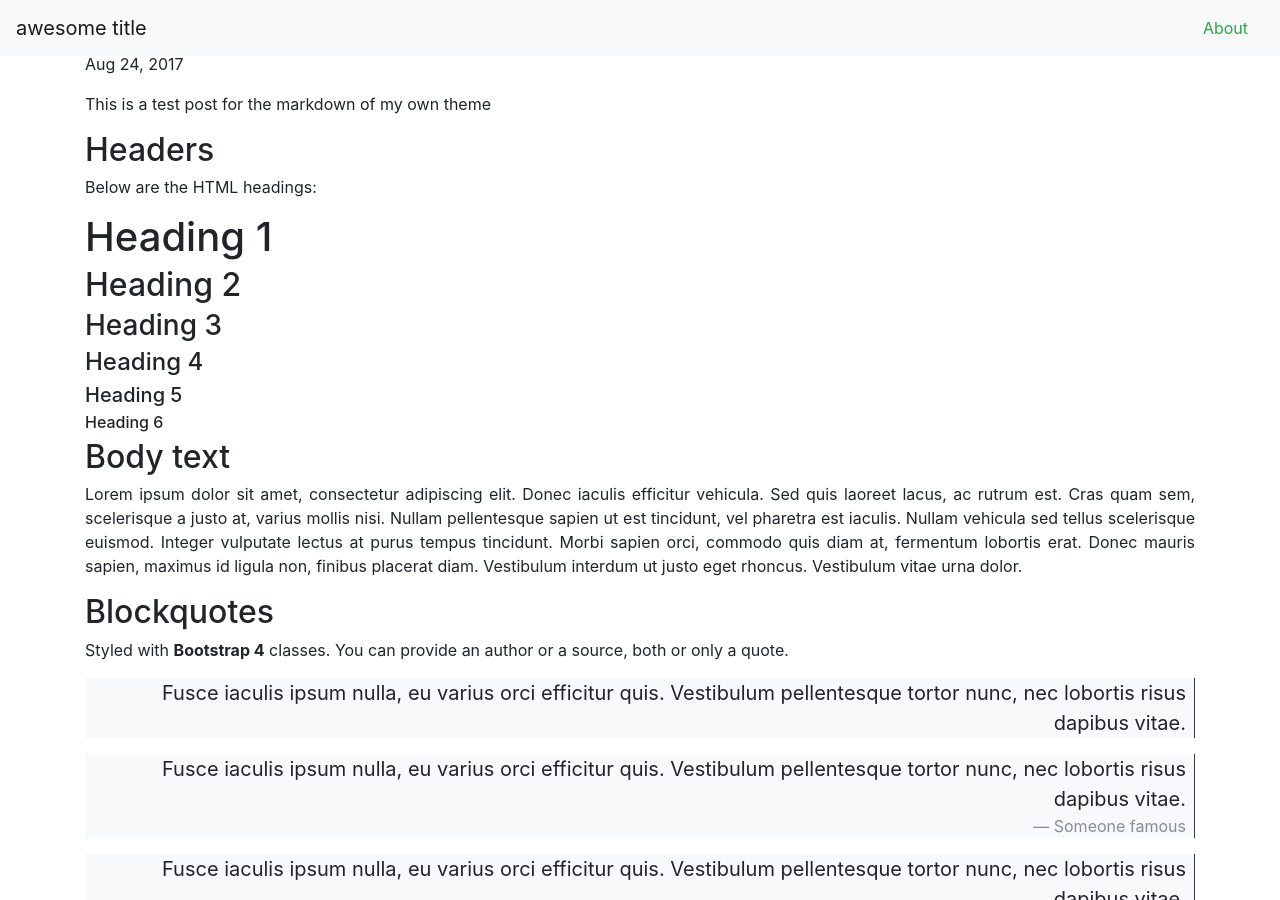
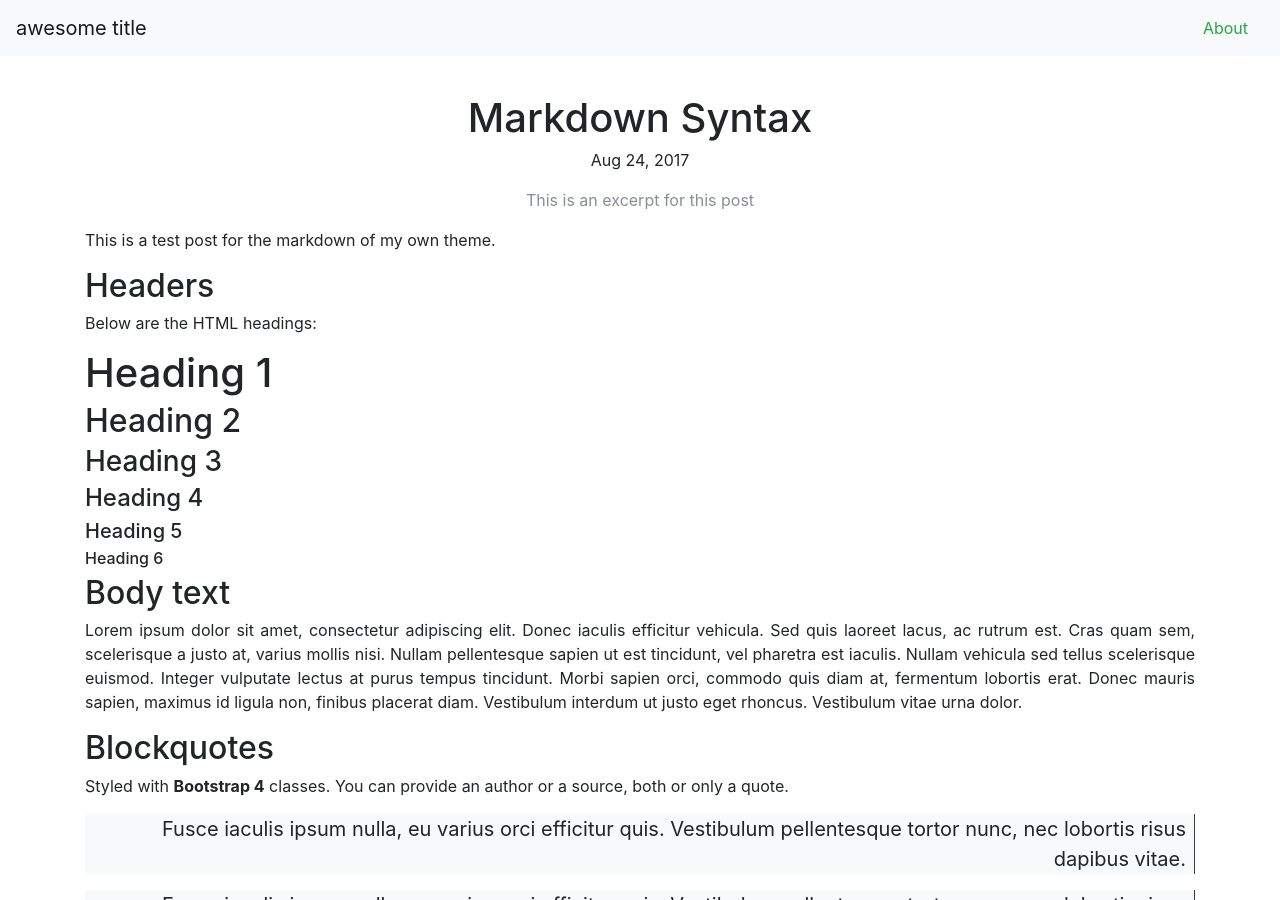
Before and after one commit to wanderlux/wanderlux.github.io, a Jekyll site: the page built from _posts/2017-08-24-markdown-syntax.markdown, in a window 1280 px wide and 900 px high. Built offline with Jekyll 4.4.1, drawn with Linux system fonts in a browser that asks for light colours; nearby versions of some CDN libraries.

Commit message:
add excerpt in posts

```diff
--- a/_layouts/default.html
+++ b/_layouts/default.html
@@ -7,7 +7,7 @@
 
     {% include header.html %}
 
-    <main class="container ">
+    <main class="container mt-5 pt-5">
       <!--div class="row"-->
         {{ content }}
       <!--/div-->
--- a/_layouts/post.html
+++ b/_layouts/post.html
@@ -3,7 +3,7 @@ layout: default
 ---
 <article class="post" itemscope itemtype="http://schema.org/BlogPosting">
 
-  <header class="post-header">
+  <header class="post-header text-center">
     <h1 class="post-title" itemprop="name headline">{{ page.title | escape }}</h1>
     <p class="post-meta">
       <time datetime="{{ page.date | date_to_xmlschema }}" itemprop="datePublished">
@@ -12,7 +12,12 @@ layout: default
       </time>
       {% if page.author %}
         • <span itemprop="author" itemscope itemtype="http://schema.org/Person"><span itemprop="name">{{ page.author }}</span></span>
-      {% endif %}</p>
+      {% endif %}
+      {% if page.excerpt %}
+      <p class="text-secondary">{{ page.excerpt }}</p>
+      {% endif %}
+    </p>
+
   </header>
 
   <div class="post-content" itemprop="articleBody">
--- a/_posts/2017-08-24-markdown-syntax.markdown
+++ b/_posts/2017-08-24-markdown-syntax.markdown
@@ -2,11 +2,11 @@
 layout: post
 title:  "Markdown Syntax"
 date:   2017-08-24 16:53:41 +0200
-excerpt: "This is a test post for the markdown of my own theme"
+excerpt: "This is an excerpt for this post"
 categories: jekyll theme test
 ---
 
-This is a test post for the markdown of my own theme
+This is a test post for the markdown of my own theme.
 
 ## Headers
 
```
Also changed, not shown: 4 other files.
